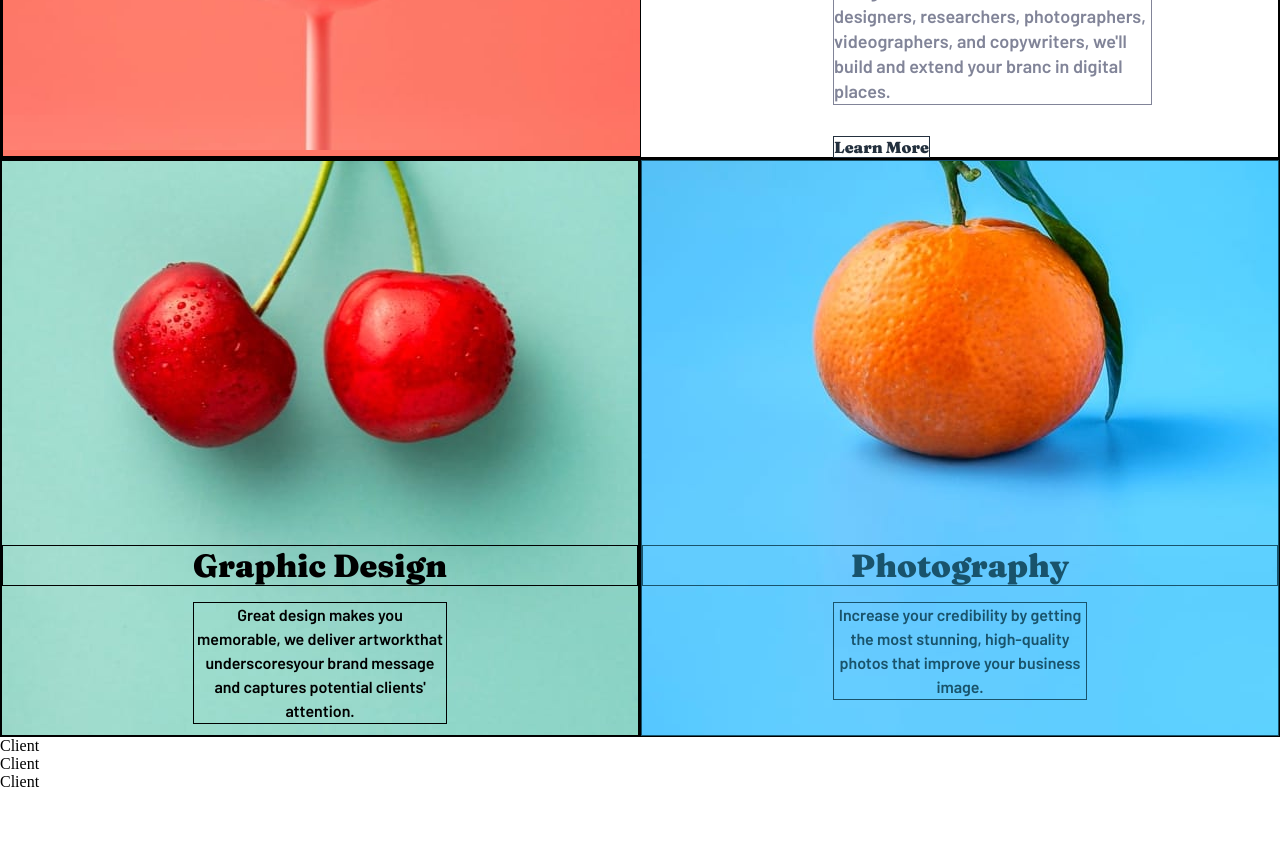
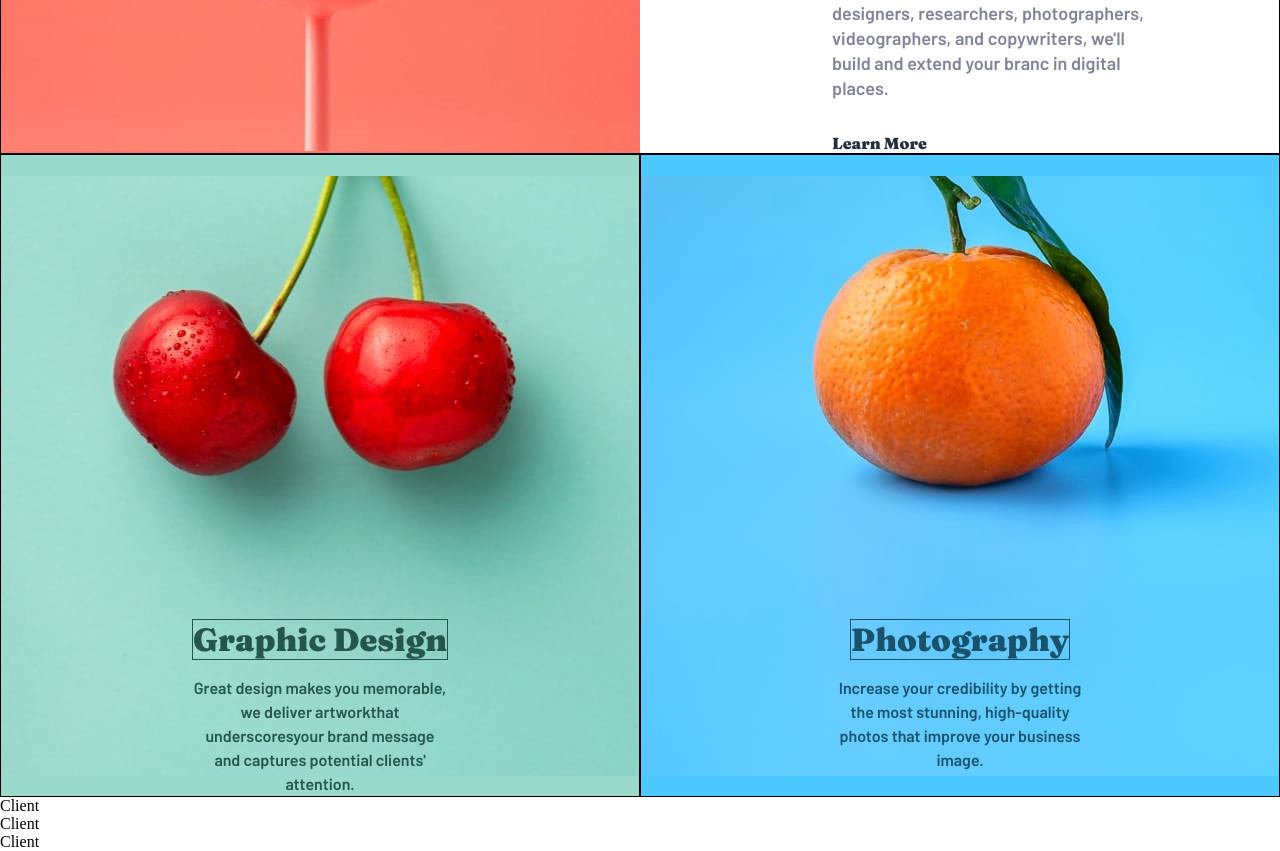
Before and after one commit to Nhoj-Plummer/sunnyside-agency-landing-page, a React (Create React App) app: page / in a window 1280 px wide. Shown: the part 1800-2651 px from the top of the page. Before the commit the page ends 2591 px from the top, so only its background shows below. Built offline with nearby package versions, Linux system fonts and the light colour scheme.

Commit message:
Cleaning up some code

```diff
--- a/src/components/Graphic/Graphic.css
+++ b/src/components/Graphic/Graphic.css
@@ -1,13 +1,13 @@
 .graphic-container {
   display: flex;
-  border: 1px solid;
+
 }
 .graphic-container_image {
   flex: 1;
   display: flex;
   align-content: center;
   justify-content: center;
-  border: 1px solid;
+
 }
 
 .graphic-container_image img {
@@ -30,7 +30,7 @@
 .graphic-container_text h1,
 .graphic-container_text p,
 .graphic-container_text a {
-  border: 1px solid;
+
 }
 
 .graphic-container_text h1,
--- a/src/components/Graphic2/Graphic2.css
+++ b/src/components/Graphic2/Graphic2.css
@@ -4,18 +4,20 @@
 }
 
 .graphic2-container_image {
+  height: 100%;
   background-repeat: no-repeat;
   background-position: center;
 }
 
 .graphic2-container_text {
+  display: flex;
+  flex-direction: column;
+  align-items: center;
   text-align: center;
-  height: 36rem;
-  border: 1px solid;
+  border: 1px hidden;
 }
 
 .graphic2-container_text h1 {
-  margin-top: 24rem;
   font-family: var(--font-family-2);
   font-weight: 900;
   border: 1px solid;
@@ -27,12 +29,14 @@
 
   margin: 1rem auto auto auto;
   line-height: 1.5rem;
-  border: 1px solid;
 }
 
 /* Conditional Section */
 /* Mobile Rules */
 @media screen and (max-width: 540px) {
+  .graphic2-container_text h1 {
+    margin-top: 20rem;
+  }
   .graphic2-container_image {
     background-size: 100%;
   }
@@ -43,6 +47,10 @@
 
 /* Desktop Rules */
 @media screen and (min-width: 540px) {
+  .graphic2-container_text h1 {
+    margin-top: 29rem;
+  }
+
   .graphic2-container_text p {
     max-width: 40%;
   }
--- a/src/containers/Body2/Body2.js
+++ b/src/containers/Body2/Body2.js
@@ -30,7 +30,7 @@ function useWindowDimensions() {
 const Body2 = () => {
   const {width} = useWindowDimensions()
 
-  const graphicStyle1 = {backgroundColor: "#9adaca",backgroundImage: width > 540 ? `url(${DesktopCherry})` : `url(${MobileCherry})`, color: "--color-ddc"}
+  const graphicStyle1 = {backgroundColor: "#9adaca", backgroundImage: width > 540 ? `url(${DesktopCherry})` : `url(${MobileCherry})`, color: "var(--color-ddc)"}
   const graphicStyle2 = {backgroundColor: "#4cc9ff", backgroundImage: width > 540 ? `url(${DesktopBlueOrange})` : `url(${MobileBlueOrange})`, color: "var(--color-db)"}
 
   return (
--- a/src/containers/HeroSection/HeroSection.css
+++ b/src/containers/HeroSection/HeroSection.css
@@ -7,7 +7,6 @@
   display: flex;
   flex-direction: column;
   align-items: center;
-
   color: var(--color-w);
 
 }
--- a/src/containers/Reviews/Reviews.css
+++ b/src/containers/Reviews/Reviews.css
@@ -0,0 +1,3 @@
+.reviews-container {
+
+}
```
